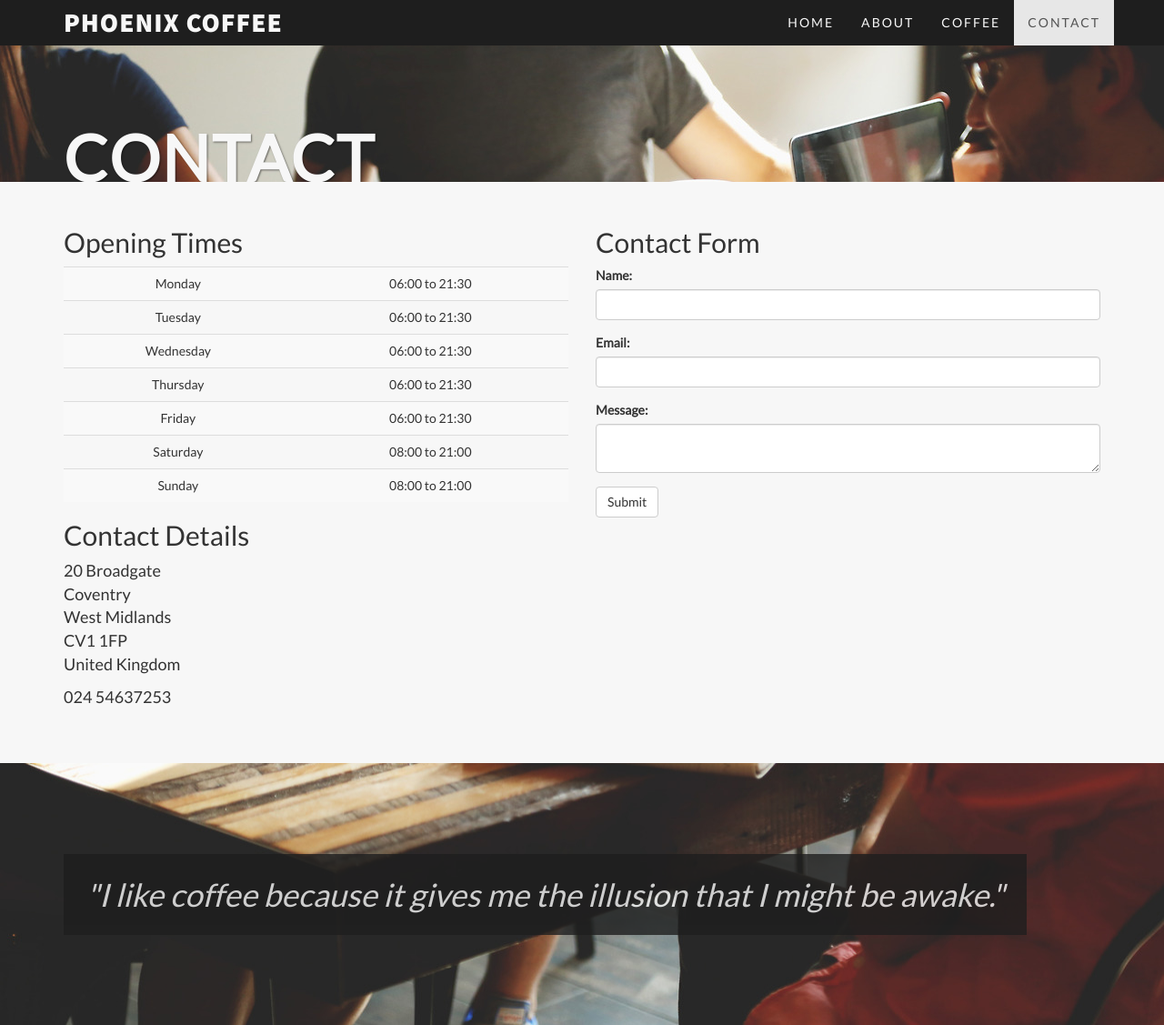
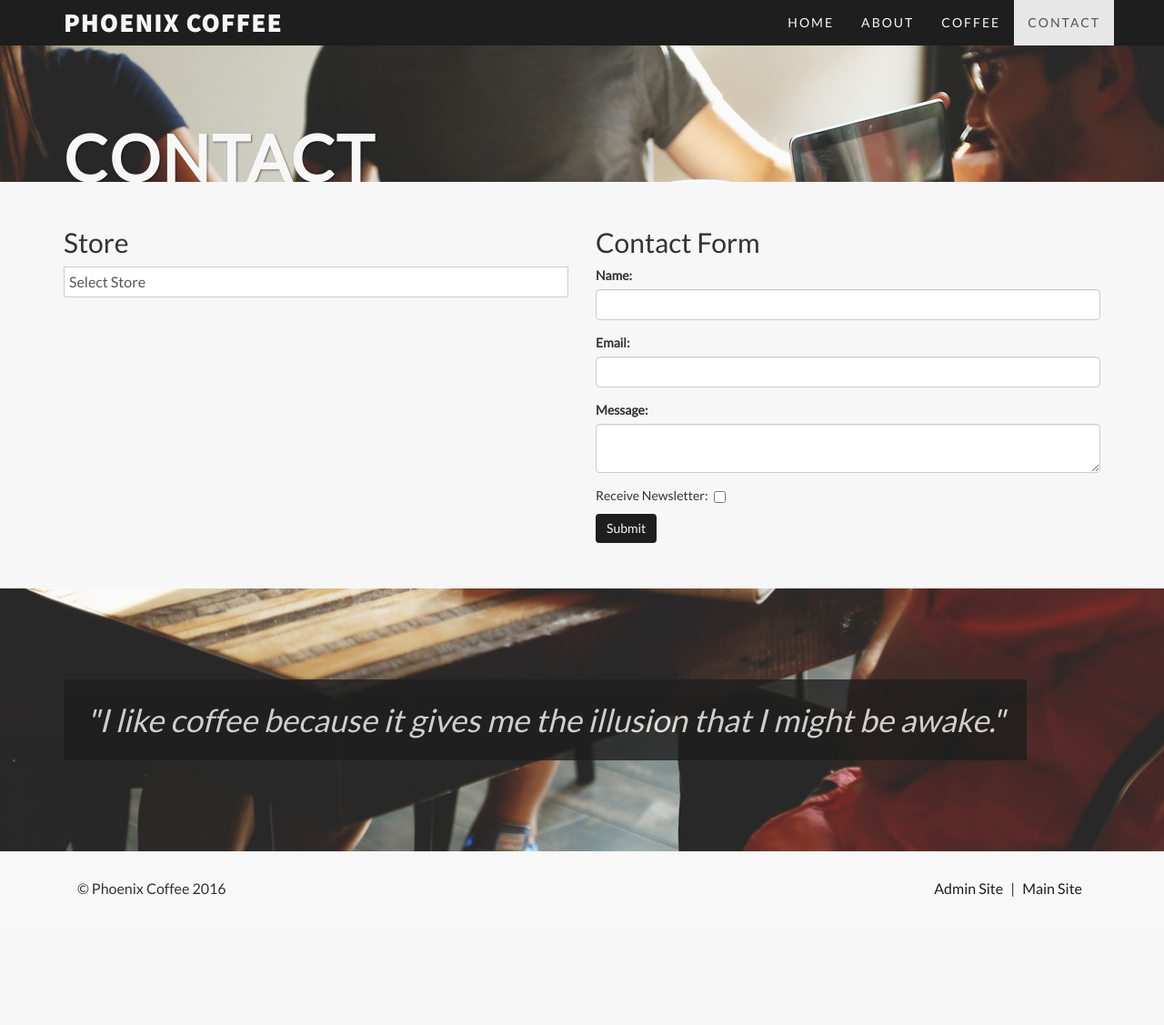
Before and after one commit to jianhuayang/205CDE-Assignment, a Flask app: page /contact in a window 1280 px wide. Shown: the top 1127 px of the page at 91% size. After the commit the page ends 986 px from the top, so only its background shows below. Run offline with Flask 2, Linux system fonts and the light colour scheme; some libraries are stand-ins or nearby versions.

Commit message:
JS store selector & SQL triggers
Added store selector to choose details from different stores using JS.
Trigger added to insert record into mailings table if checkbox selected
on contact form.

```diff
--- a/phoenix_coffee/static/css/style.css
+++ b/phoenix_coffee/static/css/style.css
@@ -146,24 +146,6 @@
     opacity: .8;
     padding: 25px;
     display: inline-block;
-}
-.banner_bottom ul {
-    margin-bottom: 0;
-}
-@media(max-width:1199px) {
-    ul.banner-social-buttons {
-        float: left;
-        margin-top: 15px;
-    }
-    ;
-}
-@media(max-width:767px) {
-    .banner_bottom h2 {
-        margin: 0;
-        text-shadow: 2px 2px 3px rgba(0, 0, 0, 0.6);
-        font-size: 3em;
-    }
-    ;
 }
 /*Slider*/
 
@@ -358,11 +340,38 @@
     margin-bottom: 10px;
     display: block;
 }
-.login .btn {
+.login .btn,
+input[type=submit] {
     background-color: #1e1e1e;
     color: #f7f7f7;
+    border:0;
 }
-.login .btn:hover {
+.login .btn:hover,
+input[type=submit]:hover {
     background-color: #004F34;
     color: #f7f7f7;
+    border:0;
 }
+/*Contact*/
+.store {
+  display: none;
+}
+select#stores{
+    background: #fff;
+    width: 100%;
+    padding: 5px;
+    font-size: 16px;
+    border: 1px solid #ccc;
+    height: 34px;
+    color: #555;
+    -webkit-appearance: none;
+    -moz-appearance: none;
+    appearance: none;
+}
+.checkbox label{
+    padding-left: 0;
+}
+.checkbox input[type=checkbox]{
+    margin-left: 130px;
+    margin-top: 5px;
+}
--- a/phoenix_coffee/templates/contact.html
+++ b/phoenix_coffee/templates/contact.html
@@ -5,52 +5,36 @@
   <div class="container">
     <div class="row">
       <div class="col-lg-6">
-                <h2>Opening Times</h2>
-                <div id="schedule">
-                    <table class="table table-striped table-hover">
-                        <tbody>
-                            <tr>
-                                <td>Monday</td>
-                                <td>06:00 to 21:30</td>
-                            </tr>
-                            <tr>
-                                <td>Tuesday</td>
-                                <td>06:00 to 21:30</td>
-                            </tr>
-                            <tr>
-                                <td>Wednesday</td>
-                                <td>06:00 to 21:30</td>
-                            </tr>
-                            <tr>
-                                <td>Thursday</td>
-                                <td>06:00 to 21:30</td>
-                            </tr>
-                            <tr>
-                                <td>Friday</td>
-                                <td>06:00 to 21:30</td>
-                            </tr>
-                            <tr>
-                                <td>Saturday</td>
-                                <td>08:00 to 21:00</td>
-                            </tr>
-                            <tr>
-                                <td>Sunday</td>
-                                <td>08:00 to 21:00</td>
-                            </tr>
-                        </tbody>
-                    </table>
+        <h2>Store</h2>
+        <select name="stores" id="stores">
+          <option value="0"> Select Store</option>
+          <option value="1"> Birmingham</option>
+          <option value="2"> Coventry</option>
+          <option value="3"> Leamington Spa</option>
+          <option value="4"> Warwick</option>
+        </select>
+
+        <div class='store' id="1">{% include 'stores/birmingham.html'%}</div>
+        <div class='store' id="2">{% include 'stores/coventry.html'%}</div>
+        <div class='store' id="3">{% include 'stores/leamington.html'%}</div>
+        <div class='store' id="4">{% include 'stores/warwick.html'%}</div>
       </div>
-                <h2>Contact Details</h2>
-                <p>20 Broadgate<br>
-                Coventry<br>
-                West Midlands<br>
-                CV1 1FP<br>
-                United Kingdom</p>
-                <p>024 54637253</p>
-            </div>
+      <script type="text/javascript">
+        document.getElementById('stores').onchange = function() {
+          var i = 1;
+          var storeDiv = document.getElementById(i);
+          while (storeDiv) {
+            storeDiv.style.display = 'none';
+            storeDiv = document.getElementById(++i);
+          }
+          document.getElementById(this.value).style.display = 'block';
+        };
+
+      </script>
       <div class="col-lg-6">
-                <h2>Contact Form</h2>{% include 'flash.html' %} {{
-                wtf.quick_form(contact) }}
+        <h2>Contact Form</h2>
+        {% include 'flash.html' %}
+        {{wtf.quick_form(contact)}}
       </div>
     </div>
   </div>
--- a/phoenix_coffee/views.py
+++ b/phoenix_coffee/views.py
@@ -1,7 +1,7 @@
 from phoenix_coffee import app
 from flask import flash, redirect, url_for, render_template,request
 from flask_bootstrap import Bootstrap
-from wtforms import Form, StringField, TextAreaField, SubmitField, form, fields, validators
+from wtforms import Form, StringField, TextAreaField, SubmitField, BooleanField, form, fields, validators
 from wtforms.validators import DataRequired, Length, Email
 from flask_mail import Mail, Message
 import sqlite3
@@ -25,6 +25,7 @@
     name = StringField('Name:', validators=[DataRequired(), Length(min=5)])
     email = StringField('Email:', validators=[DataRequired(), Email()])
     message = TextAreaField('Message:', validators=[DataRequired()])
+    mailing = BooleanField('Receive Newsletter:')
     submit = SubmitField('Submit')
 
 @app.route('/')
@@ -46,6 +47,7 @@
         name = form.name.data
         email = form.email.data
         message = form.message.data
+        mailing = form.mailing.data
         msg = Message("Website Contact Form Message From " + form.name.data,
                       sender='website@benjaminbogdanovic.co.uk',
                       recipients=['test@benjaminbogdanovic.co.uk'])
@@ -53,12 +55,13 @@
         From: %s
         Email: %s
         Message: %s
-        """ % (form.name.data, form.email.data, form.message.data)
+        Mailing: %s
+        """ % (form.name.data, form.email.data, form.message.data, form.mailing.data)
         mail.send(msg)
         flash("Message sent!")
         with sqlite3.connect(app.config['DATABASE']) as con:
             cur = con.cursor()
-            cur.execute("INSERT INTO contact (name, email, message) VALUES (?,?,?)", (name, email, message))
+            cur.execute("INSERT INTO contact (name, email, message, mailing) VALUES (?,?,?,?)", (name, email, message, mailing))
             con.commit()
     return render_template('contact.html', banner="static/img/slider_4.jpg", title='Contact', contact=form)
 
@@ -165,6 +168,15 @@
     name = db.Column(db.Text)
     email = db.Column(db.Text)
     message = db.Column(db.Text)
+    mailing = db.Column(db.Integer)
+
+    def __unicode__(self):
+        return self.username
+
+class Mailing(db.Model):
+    id = db.Column(db.Integer, primary_key=True)
+    name = db.Column(db.Text)
+    email = db.Column(db.Text)
 
     def __unicode__(self):
         return self.username
@@ -178,3 +190,4 @@
 # Add views
 admin.add_view(ModelView(Contact, db.session, name='Contact Form', endpoint='contact'))
 admin.add_view(ModelView(User, db.session, name='Users', endpoint='users'))
+admin.add_view(ModelView(Mailing, db.session, name='Mailing', endpoint='Mailing'))
```
Also changed, not shown: phoenix_coffee/schema.sql (+26 -5 lines), phoenix_coffee/templates/stores/birmingham.html (added, +42 -0 lines), phoenix_coffee/templates/stores/coventry.html (added, +42 -0 lines), phoenix_coffee/templates/stores/leamington.html (added, +42 -0 lines), phoenix_coffee/templates/stores/warwick.html (added, +42 -0 lines), phoenix_coffee/coffee.db, 1 other file. Lines whose indentation alone changed are shown as unchanged.
